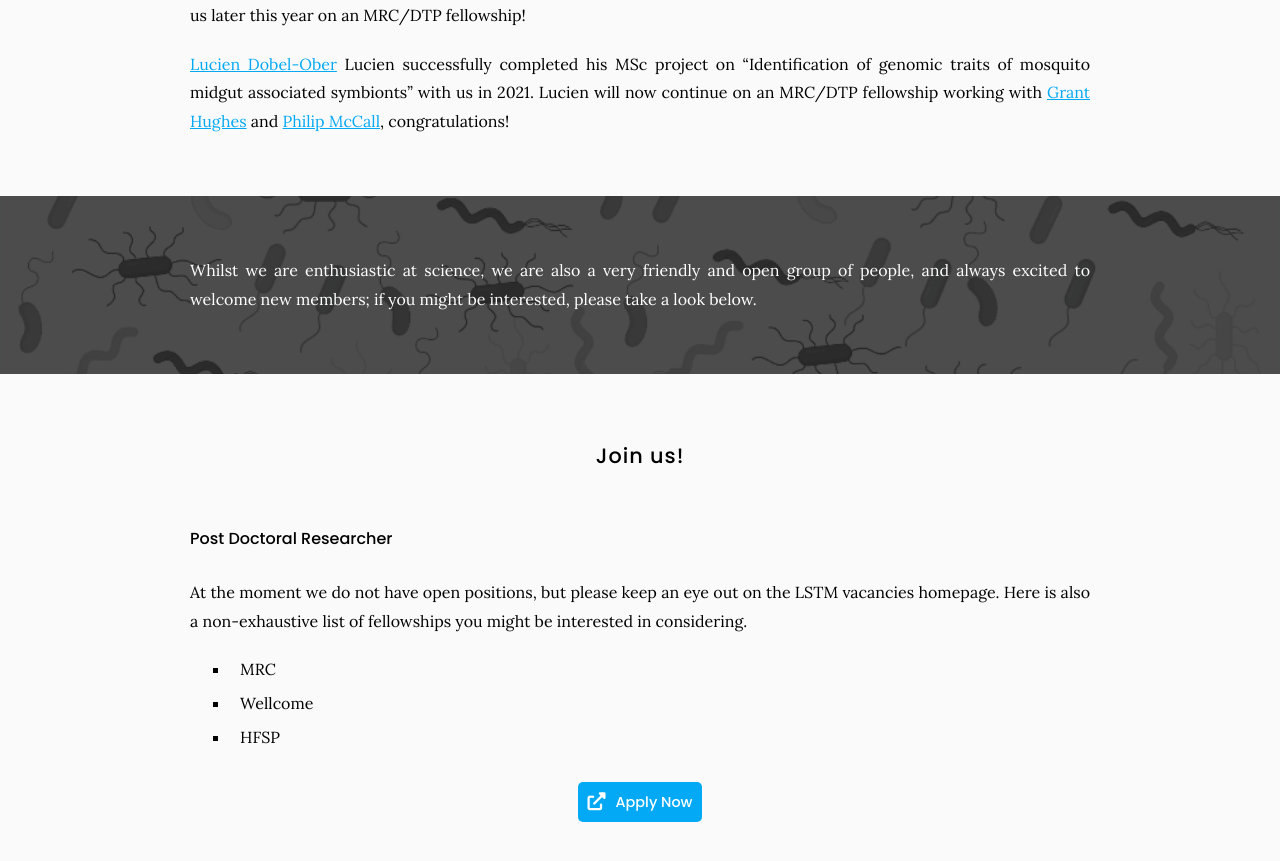
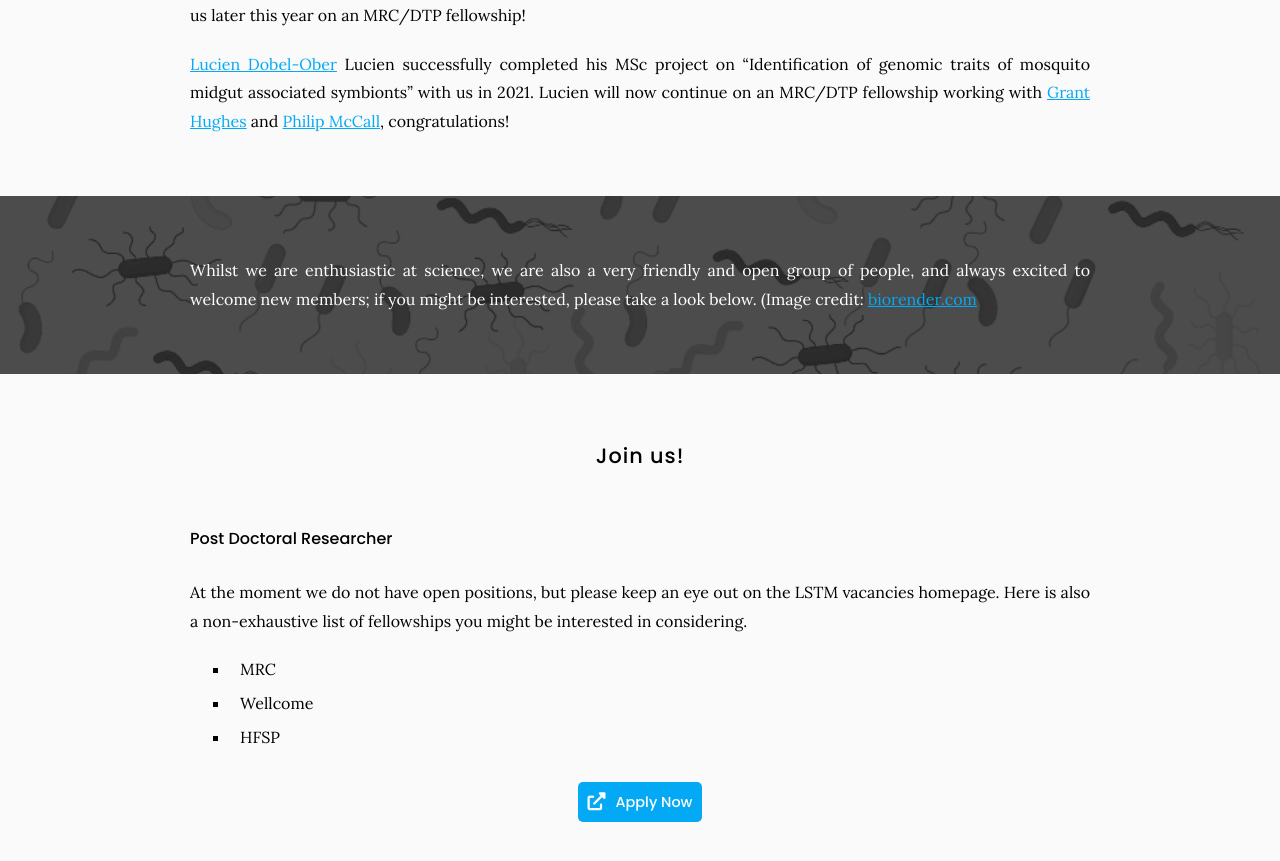
Before and after one commit to Evo-MInt/MicGen-lab-website, a Jekyll site: the page built from team/index.md, in a window 1280 px wide and 900 px high, scrolled down 1717 px. Shown: the top 861 px of the window. Built offline with Jekyll 4.4.1, drawn with Linux system fonts in a browser that asks for light colours.

Commit message:
Update index.md

```diff
--- a/team/index.md
+++ b/team/index.md
@@ -47,7 +47,7 @@ If you want to know a bit more about what each of us is doing, please take a loo
 
 {% include section.html background="images/banner_bacs.png" dark=true%}
 
-Whilst we are enthusiastic at science, we are also a very friendly and open group of people, and always excited to welcome new members; if you might be interested, please take a look below.
+Whilst we are enthusiastic at science, we are also a very friendly and open group of people, and always excited to welcome new members; if you might be interested, please take a look below. (Image credit: [biorender.com](https://biorender.com/)
 
 {% include section.html %}
 
```
